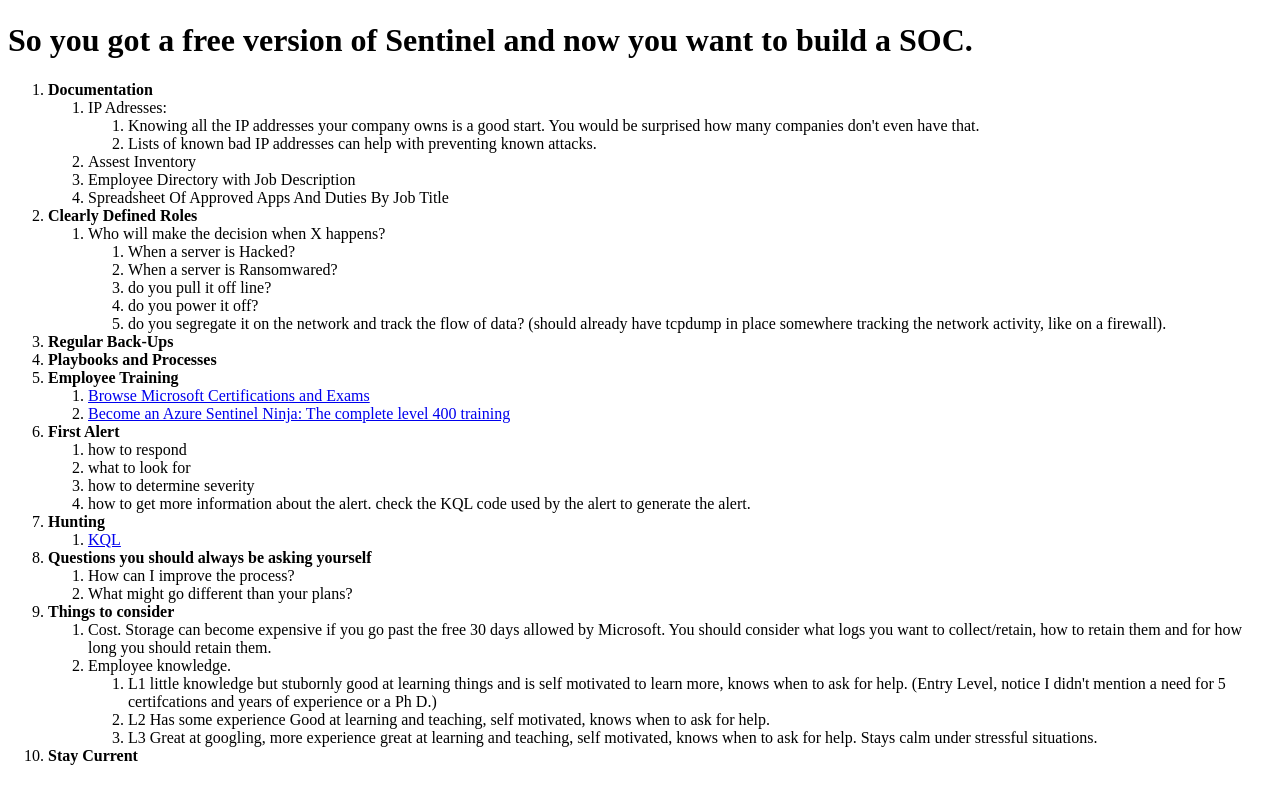
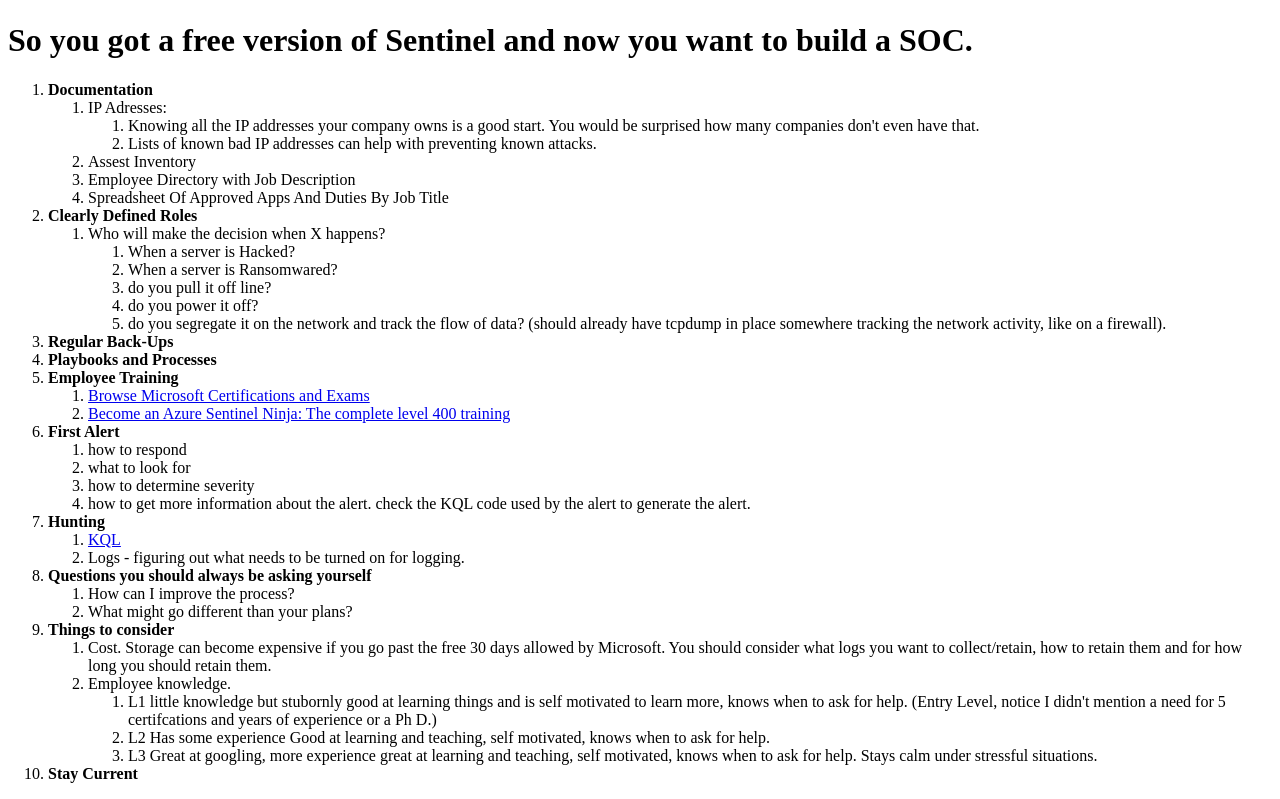
Before and after one commit to Stratum-0/Strat0m.xyz, a plain HTML site: page Pages/SOC.html in a window 1280 px wide. Shown: the part 468-1267 px from the top of the page. Drawn offline with Linux system fonts and the light colour scheme.

Commit message:
Update SOC.html

```diff
--- a/Pages/SOC.html
+++ b/Pages/SOC.html
@@ -52,6 +52,7 @@
   <li><b>Hunting</b></li>
 	<ol type="Disc">
 		<li><a href="./KQL.html"> KQL </a></li>
+		<li> Logs - figuring out what needs to be turned on for logging. </li>
 	</ol>
   <li><b>Questions you should always be asking yourself</b></li>
 	<ol type="Disc">
```
